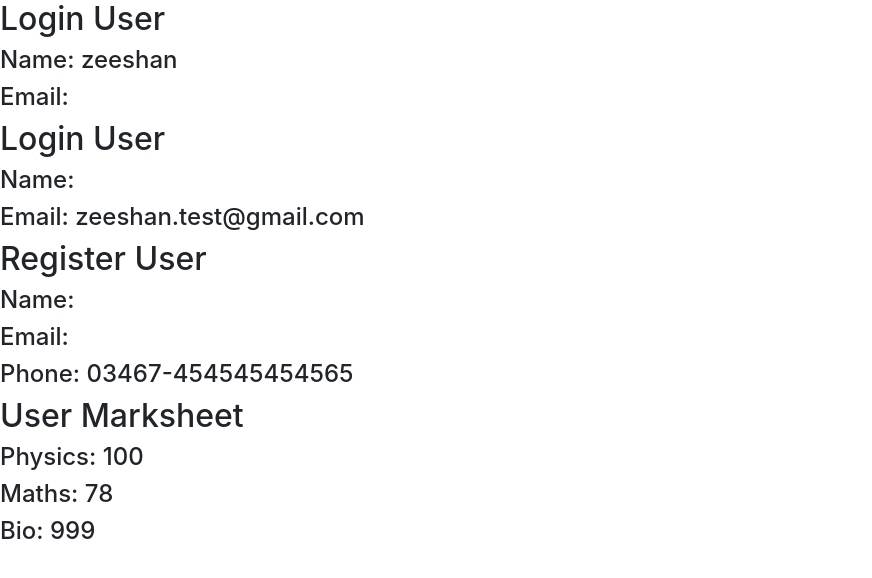
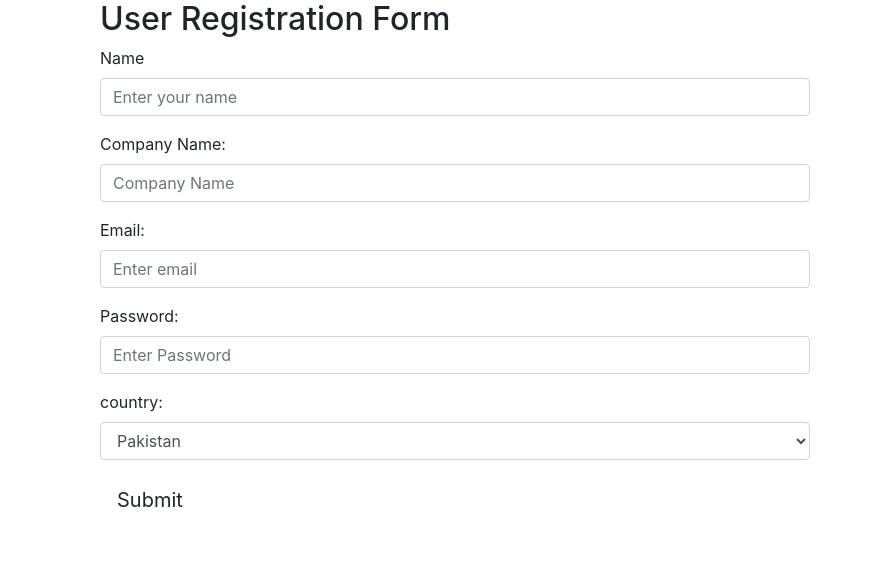
Before and after one commit to zeeshan91/reactclasswork, a React (Create React App) app in the folder react-hwork/: page / in a window 1280 px wide. Shown: the top 578 px of the page, without its empty margins (0-872 px from the left). Built offline with nearby package versions, Linux system fonts and the light colour scheme.

Commit message:
function jsx file

```diff
--- a/react-hwork/public/index.html
+++ b/react-hwork/public/index.html
@@ -39,9 +39,9 @@
       To begin the development, run `npm start` or `yarn start`.
       To create a production bundle, use `npm run build` or `yarn build`.
     -->
-
+<!--
     <script src="https://ajax.googleapis.com/ajax/libs/jquery/3.4.1/jquery.min.js"></script>
-    <script src="https://maxcdn.bootstrapcdn.com/bootstrap/3.4.0/js/bootstrap.min.js"></script>
+    <script src="https://maxcdn.bootstrapcdn.com/bootstrap/3.4.0/js/bootstrap.min.js"></script> -->
 
   </body>
 </html>
--- a/react-hwork/src/App.js
+++ b/react-hwork/src/App.js
@@ -1,14 +1,16 @@
 import React, { Component } from 'react';
 import './App.css';
-import StudentForm from './components/Form';
-import StateProps from './components/StateProps';
+//import StudentForm from './components/Form';
+//import UserStateProps from './components/StateProps';
+import UserRegistration from './components/RegisterForm';
 
 class App extends Component {
   render() {
     return (
       <React.Fragment>
-        {/* <StudentForm /> */}
-      <StateProps/>
+       {/* <StudentForm />
+        <UserStateProps /> */}
+        <UserRegistration />
      </React.Fragment>
     );
   }
--- /dev/null
+++ b/react-hwork/src/components/RegisterForm.jsx
@@ -0,0 +1,81 @@
+import React, {Component} from 'react';
+
+class UserRegistration extends Component{
+
+    state = {
+        name:"",
+        companyname:"",
+        email:"",
+        password:"",
+        country:"",
+
+    }
+
+    UserRegSubmit = e =>{
+        e.prventDefault();
+        alert('User Register');
+        console.log('user');
+
+    };
+
+    render(){
+    return(
+
+            <div className="container">
+            <div className="col-md-2"></div>
+            <div className="col-md-8">
+                    <h2>User Registration Form</h2>
+  <form onSubmit={this.UserRegSubmit}>
+  <div className="form-group">
+      <label for="name">Name</label>
+      <input type="text" onChange={e=>{ this.setState({ name: e.target.value   }); }}
+      required="required" className="form-control" id="name" placeholder="Enter your name" name="name" />
+    </div>
+
+
+    <div className="form-group">
+      <label for="companyname">Company Name:</label>
+      <input   required="required"  type="text"  onChange={e=>{ this.setState({ companyname: e.target.value   }); }}
+      className="form-control" id="companyname" placeholder="Company Name" name="companyname" />
+    </div>
+
+
+    <div className="form-group">
+      <label for="email">Email:</label>
+      <input type="email"  onChange={e=>{ this.setState({ email: e.target.value   }); }}
+                 required="required"            className="form-control" id="email" placeholder="Enter email" name="email" />
+    </div>
+
+    <div className="form-group">
+      <label for="password">Password:</label>
+      <input type="password"  onChange={e=>{ this.setState({ tel: e.target.value   }); }}
+                   required="required"         className="form-control" id="password" placeholder="Enter Password" name="password" />
+    </div>
+
+
+    <div className="form-group">
+      <label for="country">country:</label>
+      <select onChange={e=>{ this.setState({ country: e.target.value   }); }} required="required" className="form-control" id="country"  name="country">
+        <option value="pakistan">Pakistan</option>
+        <option value="china">China</option>
+      </select>
+    </div>
+
+
+
+
+
+     <button type="submit" className="btn btn-default btn-lg">Submit</button>
+  </form>
+
+
+  </div>
+
+            </div>
+
+            );
+    }
+}
+
+
+export default UserRegistration;
```
Also changed, not shown: react-hwork/src/components/LoginForm.jsx (added), react-hwork/src/components/UserProfile.jsx (added).
